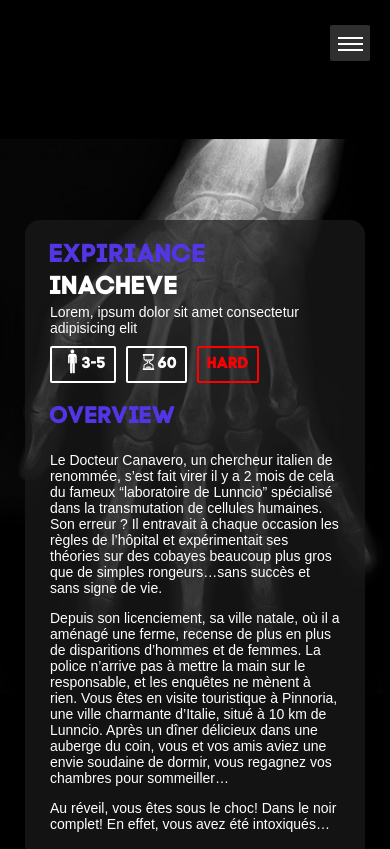
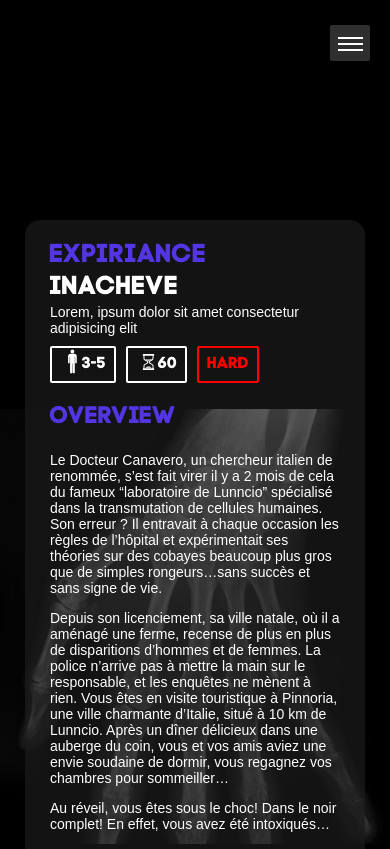
Before and after one commit to Swoooot/blackout-room, a website: page expiriance-inacheve.html in a window 390 px wide. Shown: the top 849 px of the page. Drawn offline with Linux system fonts and the light colour scheme.

Commit message:
room test28

```diff
--- a/sass/blocks/background.scss
+++ b/sass/blocks/background.scss
@@ -81,7 +81,7 @@
     @media(max-width: 520px) {
         background-size: 100%;
         background-position-x: 50%;
-        background-position-y: 150px;
+        background-position-y: -120px;
         // top: -20%;
         // width: 100%;
         // height: 100%;
```
Also changed, not shown: css/style.css.
